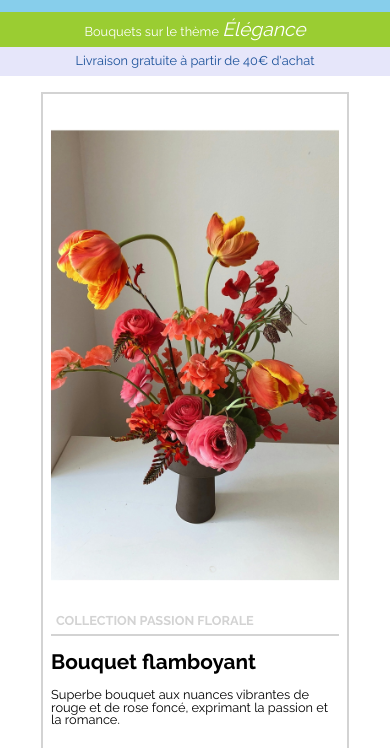
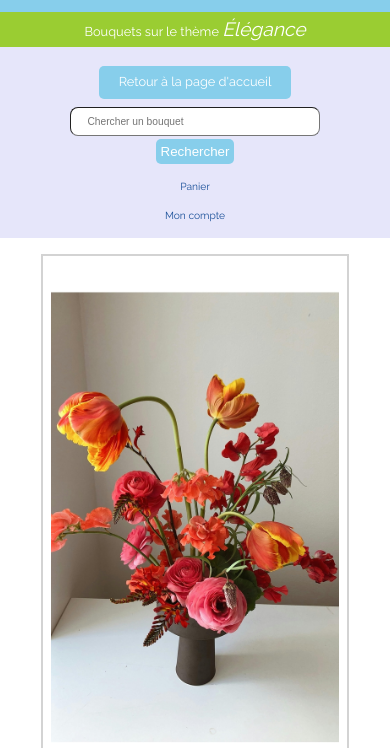
Before and after one commit to NellyDubois/TP-fleuriste, a website: page html/index.html in a window 390 px wide. Shown: the part 84-832 px from the top of the page. Drawn offline with Linux system fonts and the light colour scheme.

Commit message:
ajout barres de nav

```diff
--- a/css/style.css
+++ b/css/style.css
@@ -1,9 +1,9 @@
 /********************
 /**     GLOBAL      *
 /********************/
- body{
+body {
   background-color: white;
-    font-family:'Raleway',sans-serif;
+  font-family: 'Raleway', sans-serif;
 }
 
 /* pour les écrans de moins de 767px */
@@ -16,6 +16,10 @@
 /********************
 /**     HEADER      *
 /********************/
+.header {
+  position: relative;
+}
+
 .header__title-container {
   display: flex;
   align-items: baseline;
@@ -23,27 +27,149 @@
   padding: 1rem;
   background-color: #87CEEB; /* Bleu ciel */
 }
+
 .header__title {
   font-size: 3rem;
   font-weight: 800;
   color: white;
 }
+
 .header__subtitle {
   font-weight: 800;
   color: white;
 }
+
 .header__theme-container {
   padding: 0.5rem;
   background-color: #9ACD32; /* Vert pastel */
   text-align: center;
 }
+
 .header__theme-title {
   color: white;
 }
+
 .header__theme-title-name {
   font-size: 1.5em;
   font-style: italic;
 }
+
+.header__nav {
+  display: flex;
+  justify-content: space-between; /* Sépare les éléments à gauche et à droite */
+  align-items: center; /*centre verticalement les éléments*/
+  padding: 0.5rem;
+  background-color: #E6E6FA;
+  color: #1a5099;
+  text-align: center;
+}
+
+.header__nav-list {
+  list-style: none;
+  display: flex;
+  gap: 1rem;
+}
+
+#retour-accueil {
+  display: inline-block;
+  padding: 10px 20px;
+  margin-right: auto; /*Pour que le bouton soit à gauche */
+}
+
+.header__button{
+  text-decoration: none; /* Supprime le soulignement du lien */
+  border-radius: 5px; /* Bords arrondis du bouton */
+  transition: background-color 0.3s; /* Transition douce lors du survol du bouton */
+  background-color: #87CEEB; /* Couleur de fond du bouton */
+  color: white; /* Couleur du texte du bouton */
+  border:none;
+  padding: 5px 5px;
+
+}
+
+#retour-accueil:hover {
+  background-color: #1a5099; /* Couleur de fond du bouton lors du survol */
+}
+
+.header__nav-right {
+  display: flex;
+  flex-direction: row;
+  align-items: center;
+  gap: 1rem; /* Ajoute un espace entre les éléments */
+}
+
+.header__nav-link {
+  text-decoration: none;
+  color: #1a5099;
+}
+
+.header__nav-item {
+  display: inline-block;
+}
+
+.header__nav-link:hover {
+  color: #0d335d;
+}
+
+.header__nav-search-form {
+  margin-right: 1rem; /* Ajoute un espace à droite de la barre de recherche */
+}
+
+.header__nav-search-form input[type="search"] {
+  /* margin-right: 1rem; */
+  box-sizing: border-box;
+  padding-block: 0.5rem;
+  padding-inline: 1rem;
+  border-radius: 0.5rem;
+  border-width: 0.1rem;
+}
+
+/* Media query pour les appareils mobiles */
+@media (max-width: 767px) {
+  .header__nav {
+      flex-direction: column;
+      align-items: center;
+      justify-content: flex-start;
+  }
+
+
+   .header__nav-right {
+    flex-direction: column;
+    align-items: center;
+}
+
+  .header__nav-list {
+      display: flex;
+      flex-direction: column;
+      align-items: center;
+  }
+
+  .header__nav-search-form {
+      width: 100%;
+      margin-right: 0;
+  }
+
+  .header__nav-search-form input[type="search"] {
+      width: 100%;
+      font-size: 0.8em;
+  }
+
+  .header__nav-link {
+    font-size: 0.8em; /* Réduit la taille de la police des liens de navigation */
+}
+
+  #retour-accueil {
+    margin-bottom: 0.5rem; /* Ajoute un espace en dessous du bouton "Retour à la page d'accueil" */
+    margin-right: 0;
+  }
+
+  .header__button {
+    margin-top: 0.2rem;
+}
+}
+/********************
+/**     STICKY      *
+/********************/
   .sticky-ship {
     position: sticky; /* L'élément va se mettre en fixed au moment où on on va l'atteindre */
     top: 0; /* Au moment où on touche son top 0px, il devient fixed */
@@ -55,6 +181,9 @@
   }
 
   @media screen and (max-width: 767px) {
+    .sticky-ship {
+      position: static; /* L'élément n'est plus fixe en version mobile */
+    }
     .header__title {
       font-size: 2rem;
     }
@@ -104,7 +233,7 @@
   }
 
   .product-list__item-img {
-    width: 100%;
+    max-width: 100%; /*pour éviter que les images dépassent de leur conteneur si elles sont trop grandes*/
     height: 60vh; /* vh pour une hauteur responsive */
     object-fit: cover; /* Assure que l'image couvre toute la zone sans déformation */
   }
@@ -169,6 +298,32 @@ footer {
 }
 
 
+.footer__list {
+  list-style-type: none;
+  padding: 0;
+}
+
+.footer__list-item {
+  display: inline;
+  margin-right: 10px;
+}
+
+.footer__link {
+  color: #1a5099;
+  text-decoration: none;
+  text-decoration: underline;
+}
+
+.footer__link:hover {
+  color: #0d335d;
+}
+
+@media screen and (max-width: 767px) {
+  .footer__list-item {
+      display: block; /* Chaque élémént du footer est affiché sur sa propre ligne */
+      margin: 10px 0; /* Marge en haut et en bas pour espacer les éléments */
+  }
+}
 /********************
 /**     FIXED       *
 /********************/
--- a/html/index.html
+++ b/html/index.html
@@ -20,18 +20,36 @@
 <body>
     <!-- BEM : Ici on a un bloc, on lui donne le nom 'header' -->
     <header class="header">
-        <!-- BEM : Ici on a un element d'un bloc. On lui donne le nom block__element ===> header__title-container -->
-        <div class="header__title-container">
+         <!-- BEM : Ici on a un element d'un bloc. On lui donne le nom block__element ===> header__title-container -->
+         <div class="header__title-container">
             <h1 class="header__title">Rêves de fleurs</h1>
             <h2 class="header__subtitle">Des bouquets éphémères, des sourires durables</h2>
         </div>
         <div class="header__theme-container">
             <h2 class="header__theme-title">Bouquets sur le thème <span class="header__theme-title-name">Élégance</span></h2>
         </div>
+
+
     </header>
 
     <div class="sticky-ship">
-        <p class="sticky-ship__text">Livraison gratuite à partir de 40€ d'achat</p>
+        <nav class="header__nav">
+            <a href="index.html" class="header__button" id="retour-accueil">Retour à la page d'accueil</a>
+            <div class="header__nav-right">
+                <form action="/search" method="get" class="header__nav-search-form">
+                    <input type="search" name="search" placeholder="Chercher un bouquet">
+                    <button type="submit" class="header__button">Rechercher</button>
+                </form>
+                <ul class="header__nav-list">
+                    <li class="header__nav-item">
+                        <a href="cart.html" class="header__nav-link">Panier</a>
+                    </li>
+                    <li class="header__nav-item">
+                        <a href="account.html" class="header__nav-link">Mon compte</a>
+                    </li>
+                </ul>
+            </div>
+        </nav>
     </div>
 
     <main class="product-list">
@@ -109,12 +127,20 @@
     </main>
 
     <footer class="footer">
-        <p class="footer__copyright">Images provenant de pexels.com</p>
+        <nav class="footer__nav">
+            <ul class="footer__list">
+                <li class="footer__list-item"><a href="contact.html" class="footer__link">Contactez-nous</a></li>
+                <li class="footer__list-item"><a href="about.html" class="footer__link">Qui sommes-nous?</a></li>
+                <li class="footer__list-item"><a href="terms.html" class="footer__link">Conditions générales de ventes</a></li>
+                <li class="footer__list-item"><a href="copyright.html" class="footer__link">Mentions légales</a></li>
+            </ul>
+        </nav>
+        <!-- <p class="footer__copyright">Images provenant de pexels.com</p> -->
     </footer>
 
     <!-- POSITIONNEMENT fixed -->
     <aside class="fixed-sales">
-        <p class="fixed-saled__text">soldes</p>
+        <p class="fixed-sales__text">soldes</p>
     </aside>
 </body>
 </html>
```
Also changed, not shown: html/cart.html (+9 -1 lines), ressources/textes.txt (deleted, +0 -68 lines), images/captures d'ecran/bouquet-flamboyant.png (added), images/captures d'ecran/bouquet-printanier-mobile.png (added), ressources/resultat-complet.png (deleted), ressources/resultat-exploration.png (deleted), ressources/resultat.png (deleted). Lines whose indentation alone changed are shown as unchanged.
